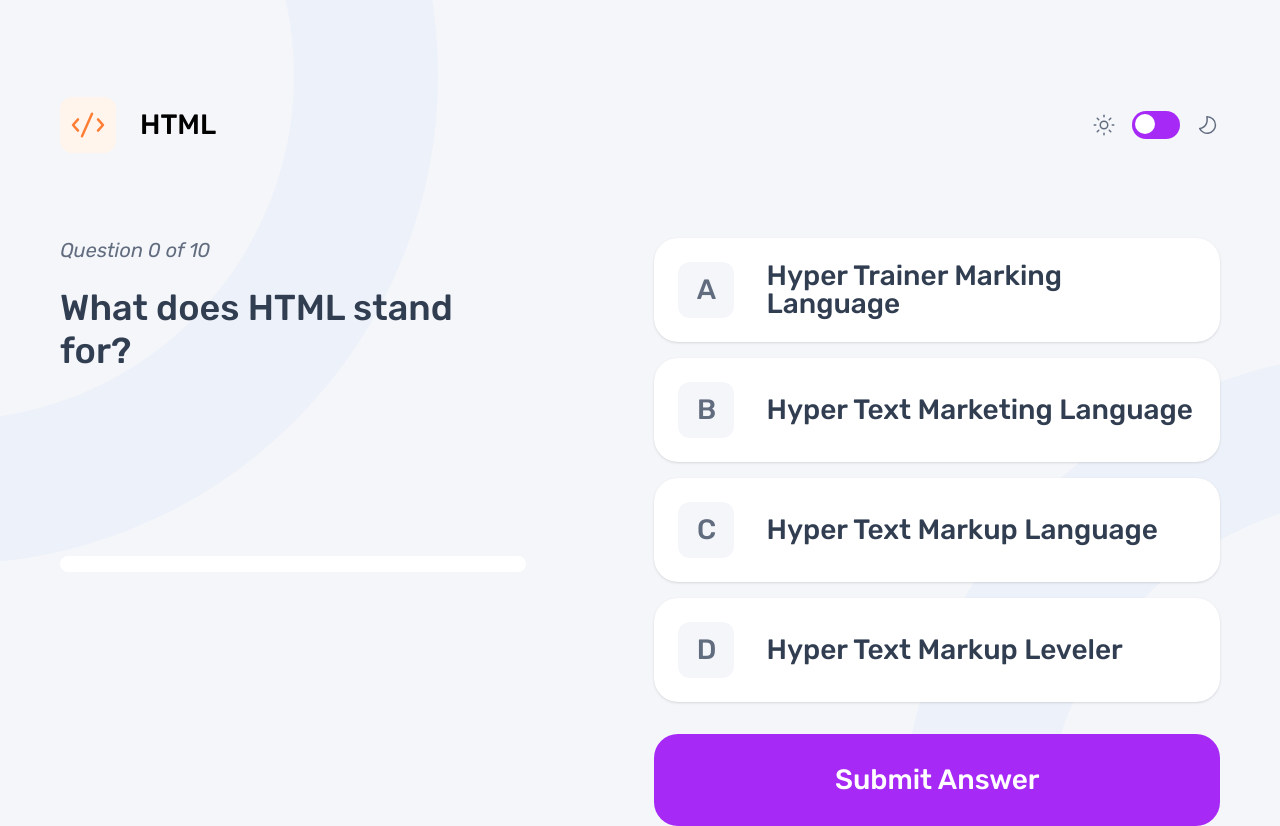
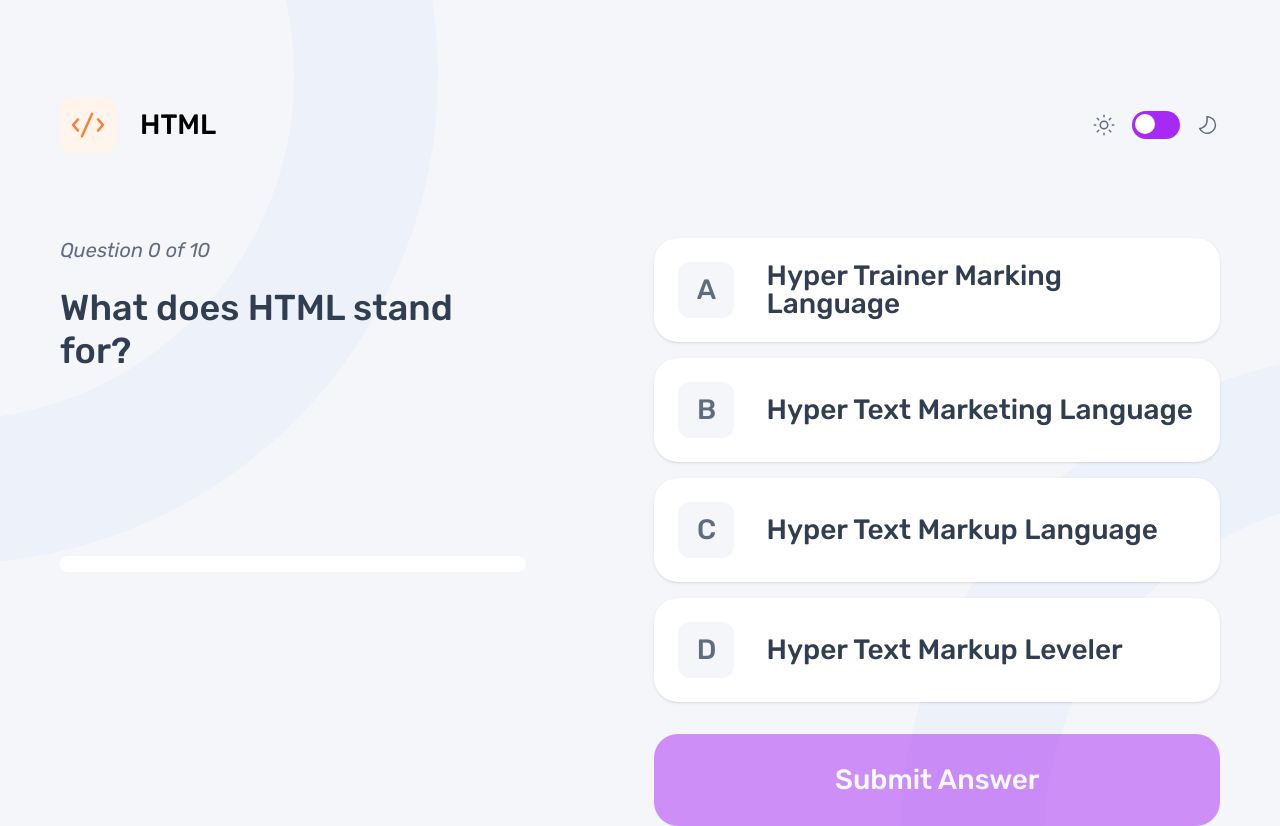
Before and after one commit to phwnganh/frontend-quiz-app, a React (Vite) app: page / in a window 1280 px wide. Both pictures are taken after a click on the button "HTML". Built offline with nearby package versions, Linux system fonts and the light colour scheme.

Commit message:
feat: handle submit answer

```diff
--- a/src/components/QuestionsSection/QuestionOptions.jsx
+++ b/src/components/QuestionsSection/QuestionOptions.jsx
@@ -1,12 +1,31 @@
 import React from 'react';
+import correctIcon from '../../assets/icon-correct.svg'
+import wrongIcon from '../../assets/icon-incorrect.svg'
+const QuestionOptions = ({option, onSelectOption, letter, selectedOption, isSubmitted, correctAnswer}) => {
+    const isSelectedOption = selectedOption === option
+    const isCorrectAnswer = option === correctAnswer
+    const isWrongAnswer = isSubmitted && isSelectedOption && !isCorrectAnswer
+    let outlineAnswer = ""
+    if(!isSubmitted && isSelectedOption){
+        outlineAnswer = "outline-3 outline-purple-600"
+    }else if(isSubmitted && isCorrectAnswer){
+        outlineAnswer = "outline-3 outline-green-500"
+    }else if(isSubmitted && isWrongAnswer){
+        outlineAnswer = "outline-3 outline-red-500"
+    }
 
-const QuestionOptions = ({option, onSelectOption, letter}) => {
+    const isCorrectIcon = isSubmitted && isCorrectAnswer
+    const isWrongIcon = isSubmitted && isWrongAnswer
     return (
-        <div role={"button"} onClick={onSelectOption} className={"bg-white rounded-3xl shadow-sm p-6 flex items-center gap-8 min-w-141 cursor-pointer hover:outline-3 hover:outline-purple-600"}>
-            <div className={`flex justify-center items-center w-14 h-14 shrink-0 rounded-xl bg-grey-50`}>
-                <h1 className={"text-grey-500 text-preset-4 leading-preset-4 font-preset-4"}>{letter}</h1>
+        <div role={"button"} onClick={!isSubmitted ? onSelectOption : undefined} className={`bg-white rounded-3xl shadow-sm p-6 flex items-center justify-between gap-8 min-w-141 cursor-pointer hover:outline-3 hover:outline-purple-600 ${outlineAnswer}`}>
+            <div className={"flex items-center gap-8"}>
+                <div className={`flex justify-center items-center w-14 h-14 shrink-0 rounded-xl bg-grey-50`}>
+                    <h1 className={"text-grey-500 text-preset-4 leading-preset-4 font-preset-4"}>{letter}</h1>
+                </div>
+                <h4 className={"text-preset-4 leading-preset-4 font-preset-4 text-blue-900"}>{option}</h4>
             </div>
-            <h4 className={"text-preset-4 leading-preset-4 font-preset-4 text-blue-900"}>{option}</h4>
+            {isCorrectIcon && <img src={correctIcon} alt="Correct-Answer" />}
+            {isWrongIcon && <img src={wrongIcon} alt="Wrong Answer" />}
         </div>
     );
 };
--- a/src/components/QuestionsSection/QuestionSection.jsx
+++ b/src/components/QuestionsSection/QuestionSection.jsx
@@ -1,18 +1,17 @@
 import QuestionsTitle from "./QuestionsTitle.jsx";
 import QuestionOptions from "./QuestionOptions.jsx";
 
-const QuestionSection = ({quiz, question, onSelectOption, currentQuestionIndex}) => {
+const QuestionSection = ({quiz, question, onSelectOption, currentQuestionIndex, onSubmit, selectedOption, onNextQuestion, isSubmitted}) => {
     const letterOptions = ['A', 'B', 'C', 'D']
-
     return (
         <main className={"mt-21.25 flex gap-32"}>
             <QuestionsTitle quiz={quiz} question={question} currentQuestionIndex={currentQuestionIndex}/>
             <div className={"flex flex-col gap-8"}>
                 <div className={"flex flex-col gap-4"}>
                     {question.options.map((option, index) =>
-                        <QuestionOptions key={index} option={option} letter={letterOptions[index]} onSelectOption={() => onSelectOption(option)}/>)}
+                        <QuestionOptions key={index} option={option} letter={letterOptions[index]} onSelectOption={() => onSelectOption(option)} selectedOption={selectedOption} isSubmitted={isSubmitted} correctAnswer={question.answer}/>)}
                 </div>
-                <button type={"submit"} className={"p-8 rounded-3xl bg-purple-600 text-white text-preset-4 font-preset-4 leading-preset-4 disabled:opacity-50 disabled:cursor-not-allowed"}>Submit Answer</button>
+                <button type={"submit"} onClick={isSubmitted ? onNextQuestion : onSubmit} disabled={!selectedOption} className={"p-8 rounded-3xl bg-purple-600 text-white text-preset-4 font-preset-4 leading-preset-4 disabled:opacity-50 disabled:cursor-not-allowed"}>{isSubmitted ? 'Next Question' : 'Submit Answer'}</button>
             </div>
 
 
--- a/src/pages/QuestionsPage.jsx
+++ b/src/pages/QuestionsPage.jsx
@@ -6,12 +6,24 @@ import QuestionSection from "../components/QuestionsSection/QuestionSection.jsx"
 const QuestionsPage = () => {
     const {title} = useParams()
     const quiz = data.quizzes.find(q => q.title.toLowerCase() === title.toLowerCase())
+    console.log("quiz", quiz)
     const [currentQuestionIndex, setCurrentQuestionIndex] = useState(0)
+    const [selectedOption, setSelectedOption] = useState(null)
+    const [isSubmitted, setIsSubmitted] = useState(false)
     const currentQuestion = quiz.questions[currentQuestionIndex]
+    const handleSelectOption = (option) => {
+        setSelectedOption(option)
+    }
 
-    const handleSelectOption = () => {
-        if(currentQuestionIndex < quiz.questions.length - 1){
+    const handleSubmitAnswer = () => {
+        setIsSubmitted(true)
+    }
+
+    const handleNextQuestion = () => {
+        if(currentQuestionIndex < quiz.questions.length - 1) {
             setCurrentQuestionIndex(prev => prev + 1)
+            setSelectedOption(null)
+            setIsSubmitted(false)
         }else{
             console.log("finished")
         }
@@ -28,7 +40,8 @@ const QuestionsPage = () => {
                 </div>
                 <CustomSwitchTheme/>
             </div>
-                <QuestionSection currentQuestionIndex={currentQuestionIndex} quiz={quiz} question={currentQuestion} onSelectOption={handleSelectOption}/>
+                <QuestionSection currentQuestionIndex={currentQuestionIndex} quiz={quiz} question={currentQuestion} onSelectOption={handleSelectOption} onSubmit={handleSubmitAnswer} selectedOption={selectedOption}
+                isSubmitted={isSubmitted} onNextQuestion={handleNextQuestion}/>
         </>
     );
 };
```
Also changed, not shown: 1 other file (tests, documents, lock files or other folders).
